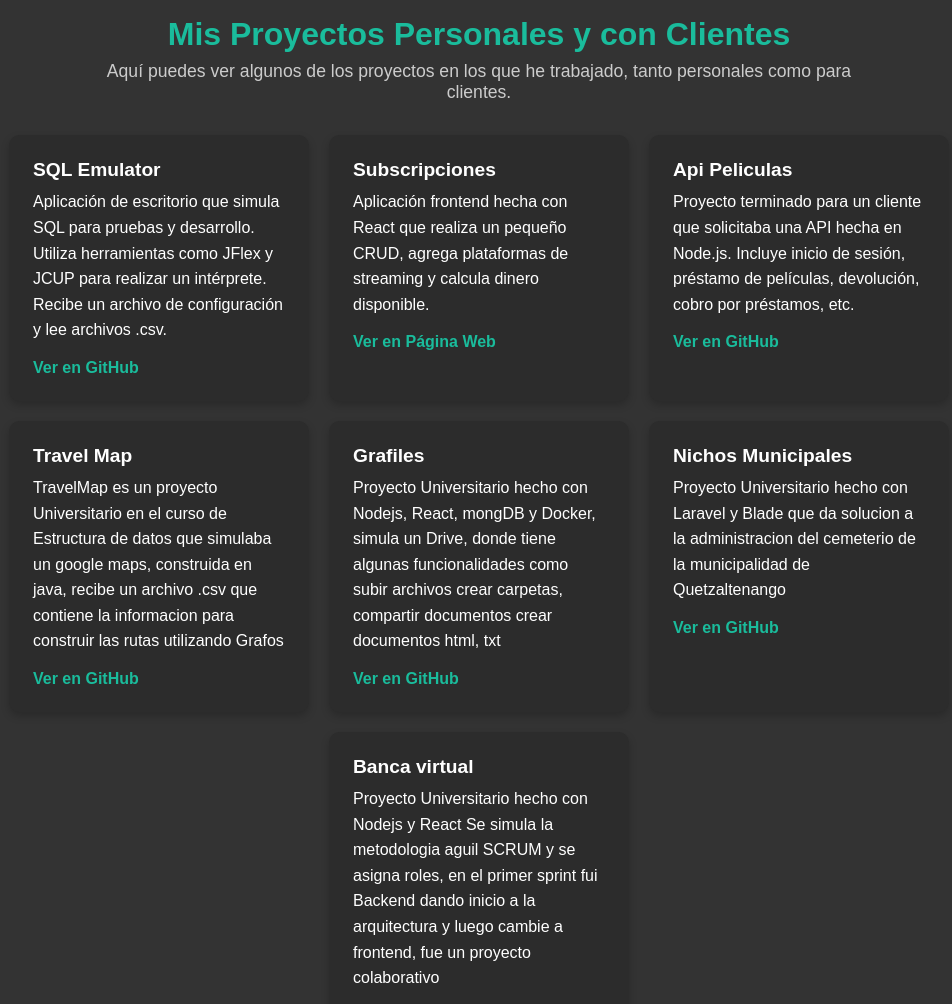
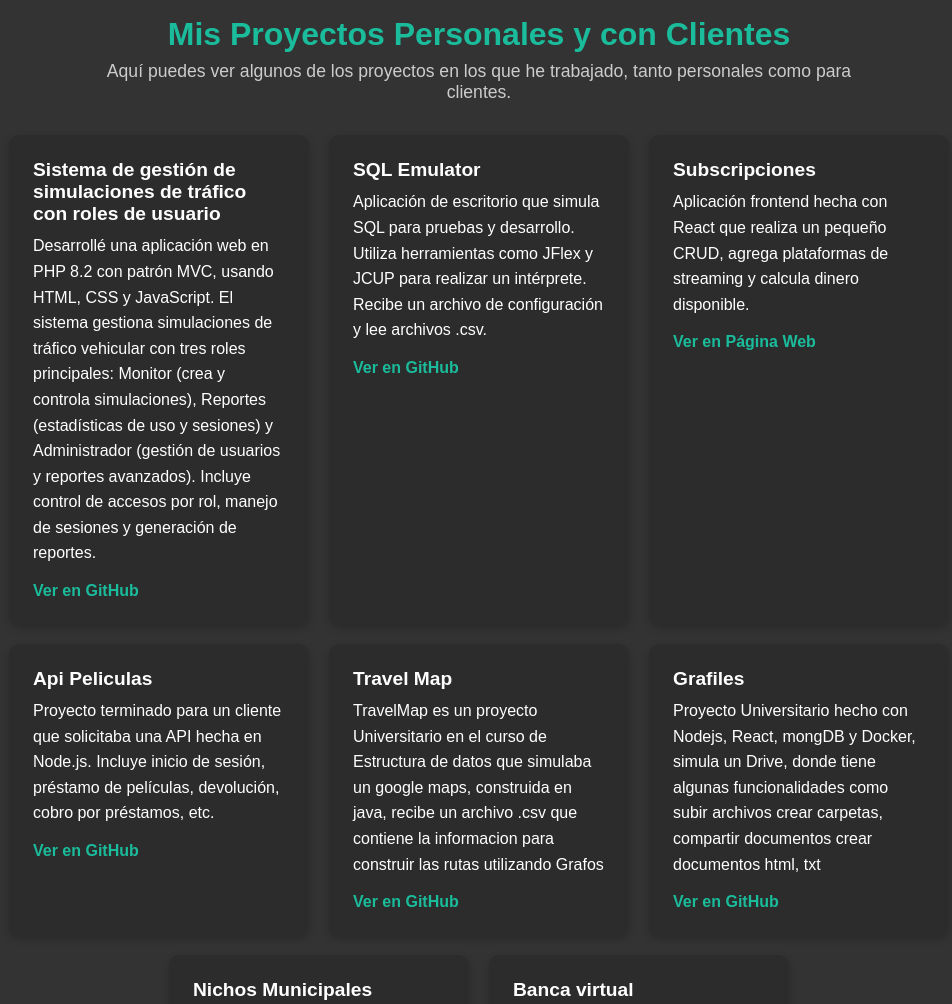
Before and after one commit to ByFer12/portafolio, a plain HTML site: page index.html in a window 1280 px wide. Shown: the part 960-1964 px from the top of the page, without its empty margins (161-1113 px from the left). Drawn offline with Linux system fonts and the light colour scheme.

Commit message:
Update index.html
add more projects

```diff
--- a/index.html
+++ b/index.html
@@ -56,6 +56,11 @@
             <p>Aquí puedes ver algunos de los proyectos en los que he trabajado, tanto personales como para clientes.</p>
         </div>
         <div class="projects">
+                <div class="project-card">
+                <h4>Sistema de gestión de simulaciones de tráfico con roles de usuario</h4>
+                <p>Desarrollé una aplicación web en PHP 8.2 con patrón MVC, usando HTML, CSS y JavaScript. El sistema gestiona simulaciones de tráfico vehicular con tres roles principales: Monitor (crea y controla simulaciones), Reportes (estadísticas de uso y sesiones) y Administrador (gestión de usuarios y reportes avanzados). Incluye control de accesos por rol, manejo de sesiones y generación de reportes.</p>
+                <a href="https://github.com/ByFer12/simulation.git" target="_blank">Ver en GitHub</a>
+            </div>
             <div class="project-card">
                 <h4>SQL Emulator</h4>
                 <p>Aplicación de escritorio que simula SQL para pruebas y desarrollo. Utiliza herramientas como JFlex y JCUP para realizar un intérprete. Recibe un archivo de configuración y lee archivos .csv.</p>
```
